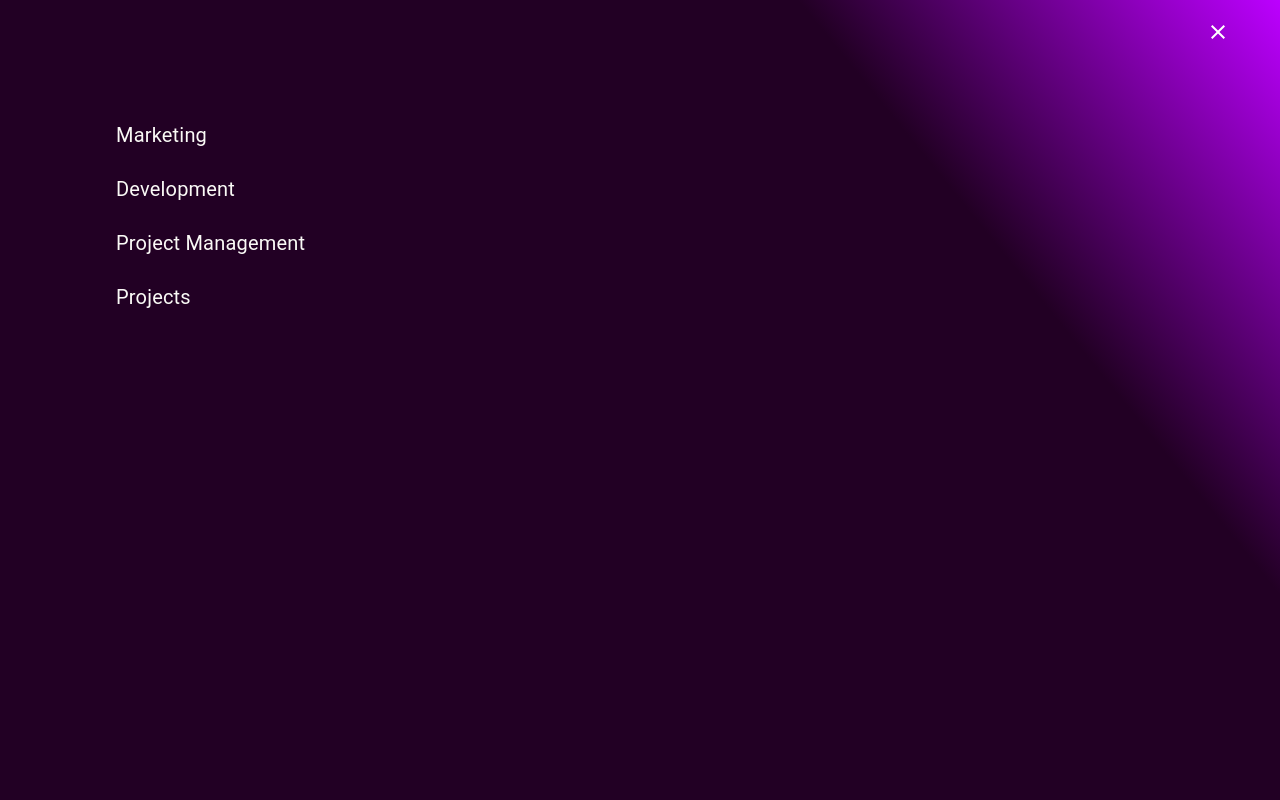
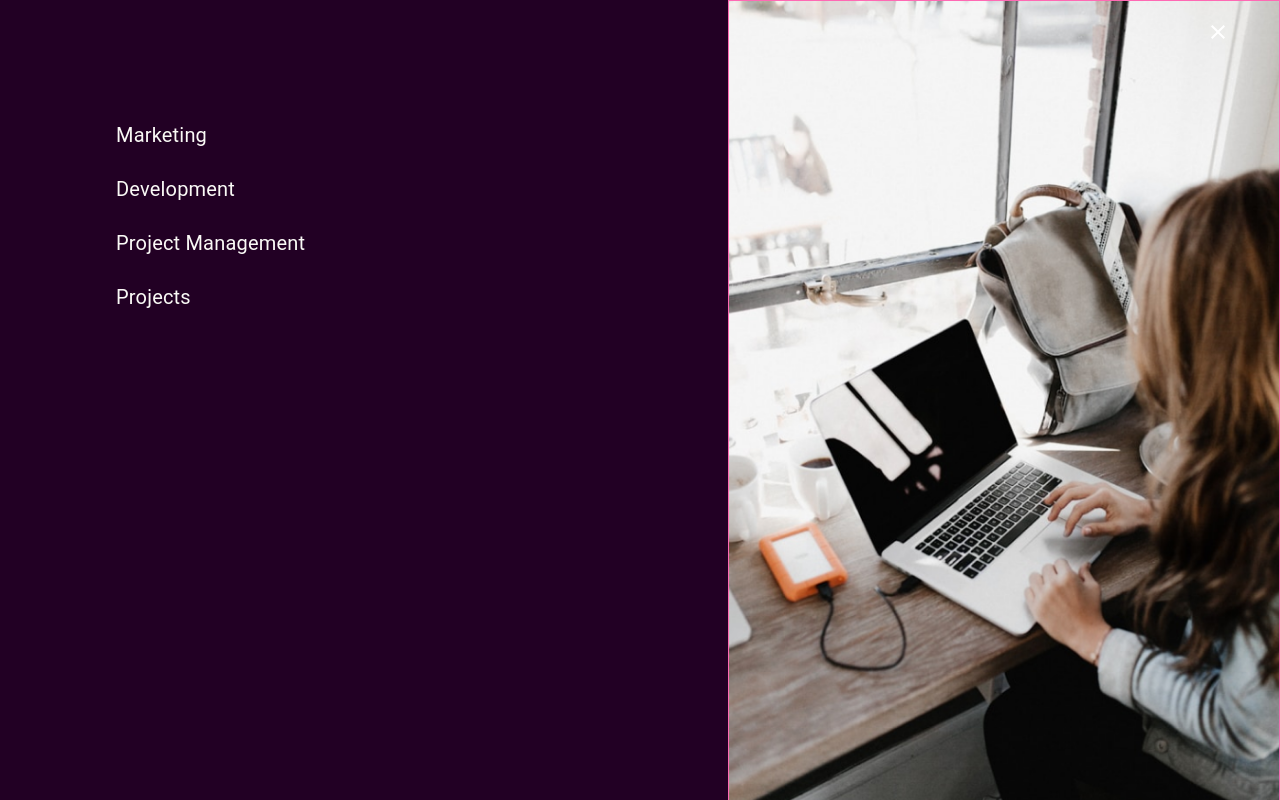
Before and after one commit to Larissartoricader/website, a Next.js app: page / in a window 1280 px wide. Both pictures are taken after a click on the icon 1168 px from the left and 75 px from the top of the page. Built offline with nearby package versions, Linux system fonts and the light colour scheme.

Commit message:
picture in drawer

```diff
--- a/components/Navigation/Navigation.js
+++ b/components/Navigation/Navigation.js
@@ -1,27 +1,44 @@
-import {
-  Drawer,
-  List,
-  ListItem,
-  ListItemButton,
-  ListItemText,
-} from "@mui/material";
+import { Drawer, ListItem } from "@mui/material";
 import { useRouter } from "next/router";
 import { useState } from "react";
 import {
   StyledBox,
   StyledCross,
+  StyledImage,
+  StyledImageBox,
   StyledList,
   StyledListItemButton,
   StyledListItemText,
   StyledMenuIcon,
 } from "./Navigation.styles";
+import Marketing from "@/assets/Marketing.png";
 
 export default function Navigation() {
   const NavigationMenuItems = [
-    { id: 1, name: "Marketing", url: "./marketing" },
-    { id: 2, name: "Development", url: "./marketing" },
-    { id: 3, name: "Project Management", url: "./marketing" },
-    { id: 4, name: "Projects", url: "./marketing" },
+    {
+      id: 1,
+      name: "Marketing",
+      url: "./marketing",
+      src: "../assets/Marketing.png",
+    },
+    {
+      id: 2,
+      name: "Development",
+      url: "./marketing",
+      src: "../assets/Marketing.png",
+    },
+    {
+      id: 3,
+      name: "Project Management",
+      url: "./marketing",
+      src: "../assets/Marketing.png",
+    },
+    {
+      id: 4,
+      name: "Projects",
+      url: "./marketing",
+      src: "../assets/Marketing.png",
+    },
   ];
 
   const [open, setOpen] = useState(false);
@@ -42,6 +59,8 @@ export default function Navigation() {
           toogleNavigation(false);
         }}
       />
+      <StyledImageBox>
+        <StyledImage src={Marketing} width={550} alt={"text"} />
         <StyledList>
           {NavigationMenuItems.map((menuItem) => (
             <ListItem key={menuItem.id} disablePadding>
@@ -56,6 +75,7 @@ export default function Navigation() {
             </ListItem>
           ))}
         </StyledList>
+      </StyledImageBox>
     </StyledBox>
   );
 
--- a/components/Navigation/Navigation.styles.js
+++ b/components/Navigation/Navigation.styles.js
@@ -2,6 +2,7 @@ import styled, { keyframes } from "styled-components";
 import MenuIcon from "@mui/icons-material/Menu";
 import { ClearSharp } from "@mui/icons-material";
 import { Box, List, ListItemButton, ListItemText } from "@mui/material";
+import Image from "next/image";
 
 export const StyledBox = styled(Box)`
   background: rgb(34, 0, 36);
@@ -23,6 +24,17 @@ export const StyledCross = styled(ClearSharp)`
     border: 1px solid White;
     border-radius: 50%;
   }
+`;
+
+export const StyledImageBox = styled.div`
+  display: flex;
+  justify-content: space-between;
+`;
+
+export const StyledImage = styled(Image)`
+  border: solid 1px hotpink;
+  position: absolute;
+  right: 0px;
 `;
 
 export const StyledList = styled(List)`
```
Also changed, not shown: assets/Marketing.png (added). Lines whose indentation alone changed are shown as unchanged.
